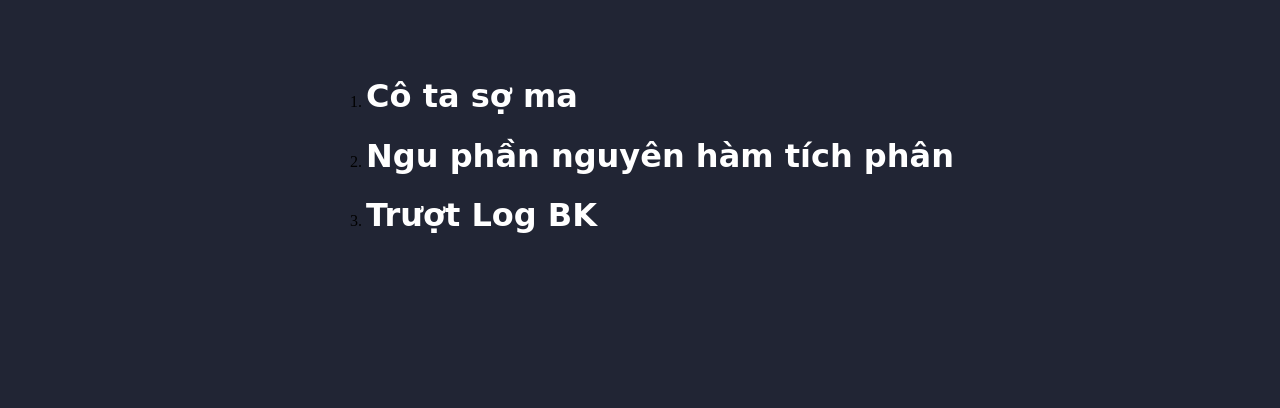
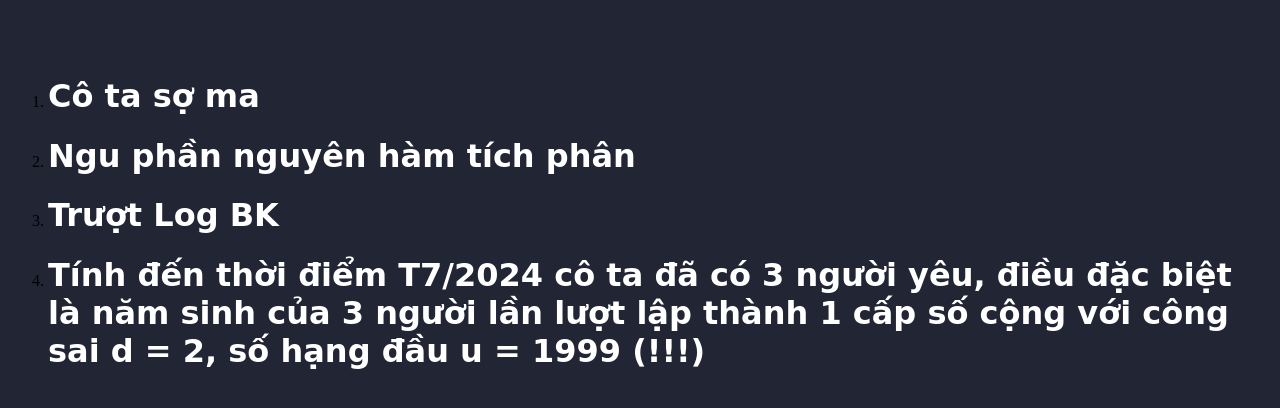
Before and after one commit to leathust/Ngoc_Thuong, a plain HTML site: page public/secret.html in a window 1280 px wide. Drawn offline with Linux system fonts and the light colour scheme.

Commit message:
Update secret.html

```diff
--- a/public/secret.html
+++ b/public/secret.html
@@ -18,6 +18,7 @@
       <li><h1>Cô ta sợ ma</h1></li>
       <li><h1>Ngu phần nguyên hàm tích phân</h1></li>
       <li><h1>Trượt Log BK</h1></li>
+      <li><h1>Tính đến thời điểm T7/2024 cô ta đã có 3 người yêu, điều đặc biệt là năm sinh của 3 người lần lượt lập thành 1 cấp số cộng với công sai d = 2, số hạng đầu u = 1999 (!!!)</h1></li>
     </ol>
   </body>
 </html>
```
